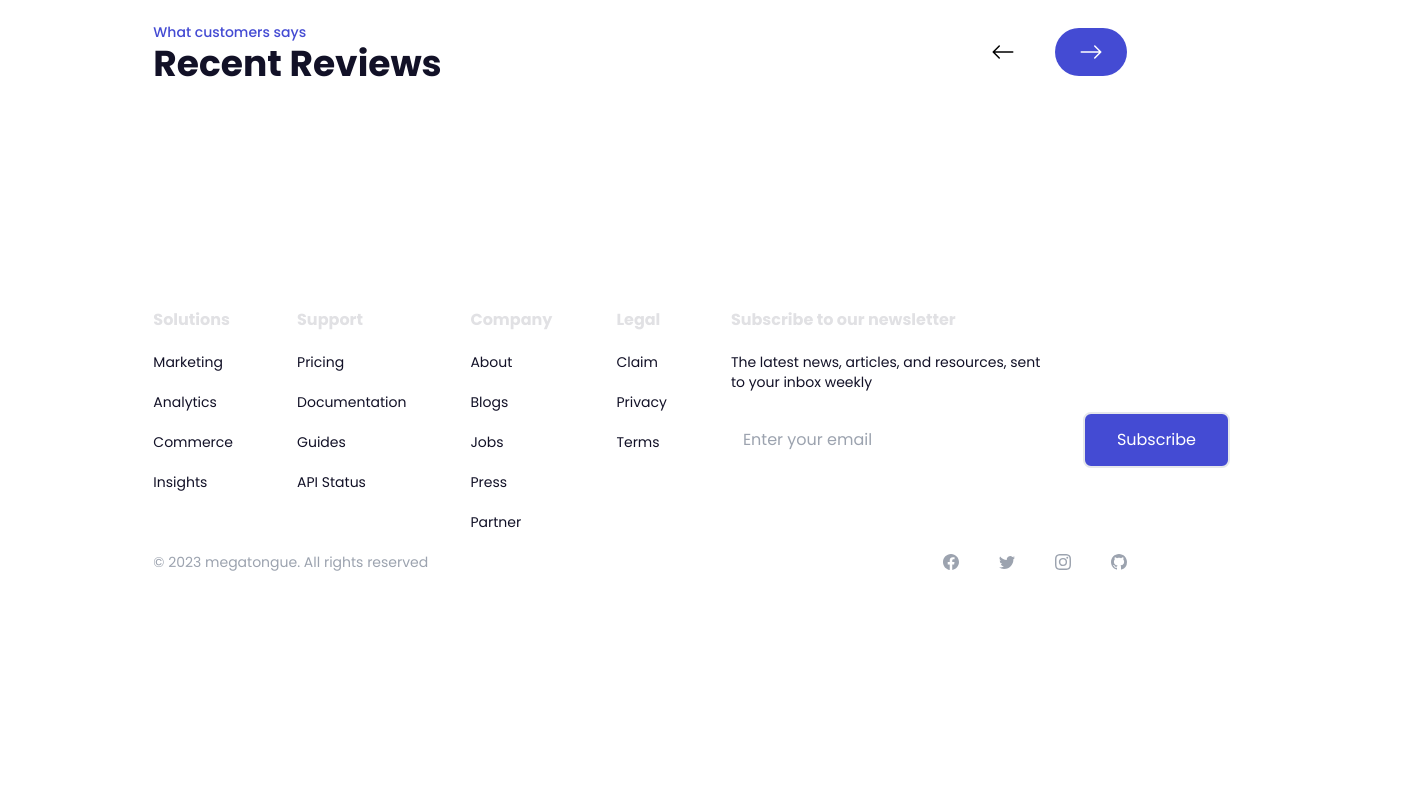
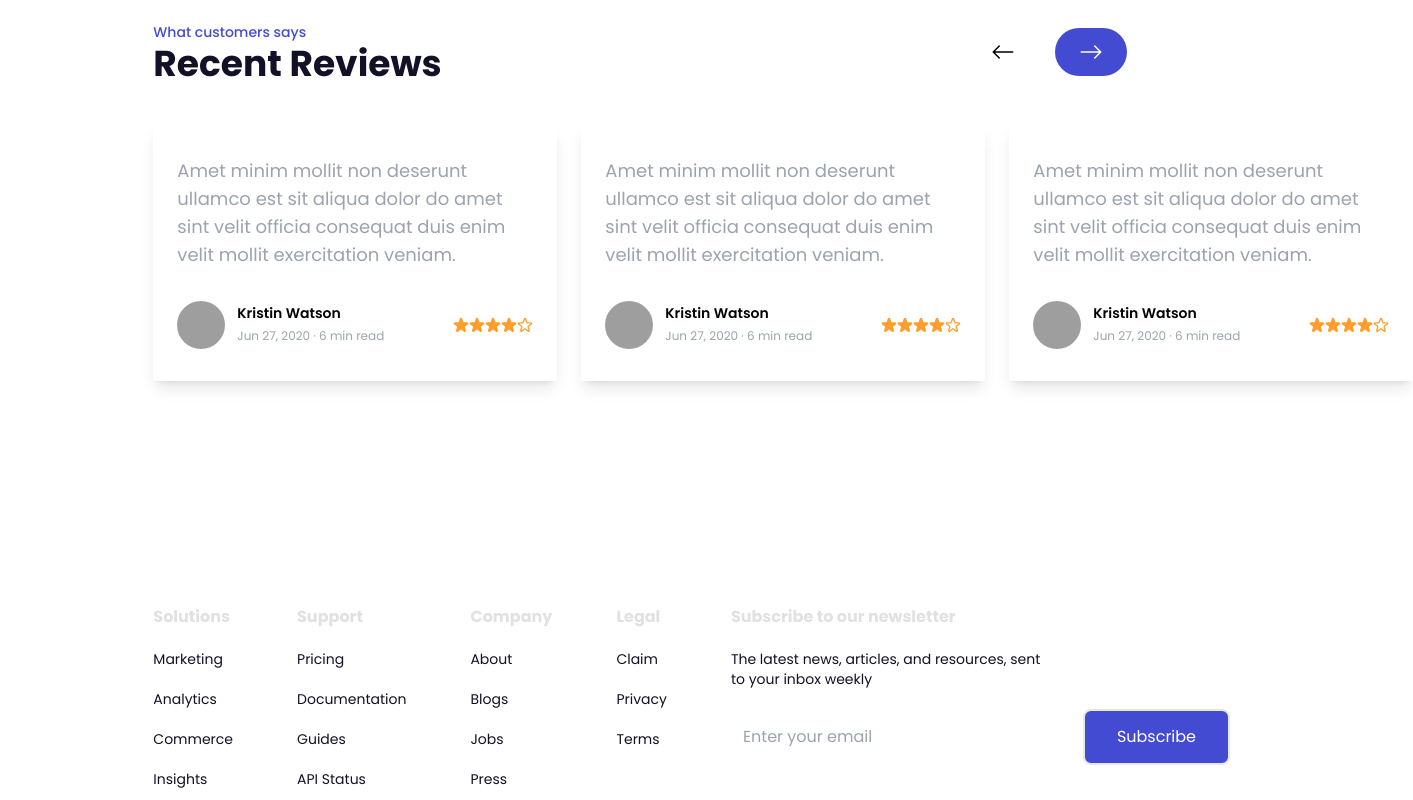
Before and after one commit to stivex001/MegaTongue, a React (Vite) app: page / in a window 1280 px wide. Shown: the part 1040-1840 px from the top of the page, 1413 px wide, since content can reach past the window. Before the commit the page ends 1676 px from the top, so only its background shows below. Built offline with nearby package versions, Linux system fonts and the light colour scheme; grey boxes are pictures that could not be loaded.

Commit message:
feat:implemented review card component

```diff
--- /dev/null
+++ b/src/components/Card.tsx
@@ -0,0 +1,100 @@
+import React from "react";
+
+type Props = {};
+
+const Card = (props: Props) => {
+  return (
+    <div className="bg-white shadow-lg py-8 px-6 ">
+      <div className="flex flex-col gap-8 w-[356px]">
+        <p className="text-lg font-normal text-gray-400 max-w-[408px]">
+          Amet minim mollit non deserunt ullamco est sit aliqua dolor do amet
+          sint velit officia consequat duis enim velit mollit exercitation
+          veniam.
+        </p>
+        <div className="flex items-center justify-between">
+          <div className="flex items-center gap-3">
+            <img src="https://avatars.githubusercontent.com/u/87942124?v=4" alt="" className="w-[48px] h-[48px] rounded-full object-cover"/>
+            <div>
+              <p className="text-sm font-semibold">Kristin Watson</p>
+              <span className="text-xs font-normal text-gray-400 whitespace-nowrap">Jun 27, 2020 · 6 min read</span>
+            </div>
+          </div>
+          <div className="flex items-center">
+            <svg
+              xmlns="http://www.w3.org/2000/svg"
+              width="16"
+              height="16"
+              viewBox="0 0 16 16"
+              fill="none"
+            >
+              <path
+                fill-rule="evenodd"
+                clip-rule="evenodd"
+                d="M6.73108 1.76313C7.12841 0.530942 8.87174 0.530941 9.26907 1.76313L10.3741 5.19015L13.9609 5.19015C15.25 5.19015 15.7887 6.83779 14.7485 7.59933L11.838 9.73009L12.9477 13.1713C13.3443 14.4015 11.934 15.4199 10.891 14.6564L8.00007 12.5399L5.1091 14.6564C4.06614 15.4199 2.6558 14.4015 3.05248 13.1713L4.16212 9.73009L1.25164 7.59933C0.211441 6.83779 0.750096 5.19015 2.03927 5.19015H5.62603L6.73108 1.76313Z"
+                fill="#FF9E2A"
+              />
+            </svg>
+            <svg
+              xmlns="http://www.w3.org/2000/svg"
+              width="16"
+              height="16"
+              viewBox="0 0 16 16"
+              fill="none"
+            >
+              <path
+                fill-rule="evenodd"
+                clip-rule="evenodd"
+                d="M6.73108 1.76313C7.12841 0.530942 8.87174 0.530941 9.26907 1.76313L10.3741 5.19015L13.9609 5.19015C15.25 5.19015 15.7887 6.83779 14.7485 7.59933L11.838 9.73009L12.9477 13.1713C13.3443 14.4015 11.934 15.4199 10.891 14.6564L8.00007 12.5399L5.1091 14.6564C4.06614 15.4199 2.6558 14.4015 3.05248 13.1713L4.16212 9.73009L1.25164 7.59933C0.211441 6.83779 0.750096 5.19015 2.03927 5.19015H5.62603L6.73108 1.76313Z"
+                fill="#FF9E2A"
+              />
+            </svg>
+            <svg
+              xmlns="http://www.w3.org/2000/svg"
+              width="16"
+              height="16"
+              viewBox="0 0 16 16"
+              fill="none"
+            >
+              <path
+                fill-rule="evenodd"
+                clip-rule="evenodd"
+                d="M6.73108 1.76313C7.12841 0.530942 8.87174 0.530941 9.26907 1.76313L10.3741 5.19015L13.9609 5.19015C15.25 5.19015 15.7887 6.83779 14.7485 7.59933L11.838 9.73009L12.9477 13.1713C13.3443 14.4015 11.934 15.4199 10.891 14.6564L8.00007 12.5399L5.1091 14.6564C4.06614 15.4199 2.6558 14.4015 3.05248 13.1713L4.16212 9.73009L1.25164 7.59933C0.211441 6.83779 0.750096 5.19015 2.03927 5.19015H5.62603L6.73108 1.76313Z"
+                fill="#FF9E2A"
+              />
+            </svg>
+            <svg
+              xmlns="http://www.w3.org/2000/svg"
+              width="16"
+              height="16"
+              viewBox="0 0 16 16"
+              fill="none"
+            >
+              <path
+                fill-rule="evenodd"
+                clip-rule="evenodd"
+                d="M6.73108 1.76313C7.12841 0.530942 8.87174 0.530941 9.26907 1.76313L10.3741 5.19015L13.9609 5.19015C15.25 5.19015 15.7887 6.83779 14.7485 7.59933L11.838 9.73009L12.9477 13.1713C13.3443 14.4015 11.934 15.4199 10.891 14.6564L8.00007 12.5399L5.1091 14.6564C4.06614 15.4199 2.6558 14.4015 3.05248 13.1713L4.16212 9.73009L1.25164 7.59933C0.211441 6.83779 0.750096 5.19015 2.03927 5.19015H5.62603L6.73108 1.76313Z"
+                fill="#FF9E2A"
+              />
+            </svg>
+            <svg
+              xmlns="http://www.w3.org/2000/svg"
+              width="16"
+              height="16"
+              viewBox="0 0 16 16"
+              fill="none"
+            >
+              <path
+                fill-rule="evenodd"
+                clip-rule="evenodd"
+                d="M6.73108 1.76313C7.12841 0.530942 8.87174 0.530941 9.26907 1.76313L10.3741 5.19015L13.9609 5.19015C15.25 5.19015 15.7887 6.83779 14.7485 7.59933L11.838 9.73009L12.9477 13.1713C13.3443 14.4015 11.934 15.4199 10.891 14.6564L8.00007 12.5399L5.1091 14.6564C4.06614 15.4199 2.6558 14.4015 3.05248 13.1713L4.16212 9.73009L1.25164 7.59933C0.211441 6.83779 0.750096 5.19015 2.03927 5.19015H5.62603L6.73108 1.76313ZM9.10513 5.59934L8.00007 2.17232L6.89502 5.59934C6.71741 6.15015 6.20476 6.52349 5.62603 6.52349H2.03927L4.94974 8.65425C5.4135 8.99377 5.6075 9.59226 5.43111 10.1393L4.32147 13.5805L7.21245 11.464C7.68141 11.1207 8.31874 11.1207 8.7877 11.464L11.6787 13.5805L10.569 10.1393C10.3927 9.59226 10.5866 8.99377 11.0504 8.65425L13.9609 6.52349H10.3741C9.79539 6.52349 9.28273 6.15015 9.10513 5.59934Z"
+                fill="#FF9E2A"
+              />
+            </svg>
+          </div>
+        </div>
+      </div>
+    </div>
+  );
+};
+
+export default Card;
--- a/src/components/Review.tsx
+++ b/src/components/Review.tsx
@@ -1,4 +1,5 @@
 import { BsArrowLeft, BsArrowRight } from "react-icons/bs";
+import Card from "./Card";
 
 // type Props = {};
 
@@ -16,12 +17,17 @@ const Review = () => {
           </div>
           <div className="flex items-center gap-4">
             <div className="flex items-center justify-center py-3 px-6 bg-[rgba(18, 17, 39, 0.04)] rounded-[100px]">
-              <BsArrowLeft size={24}/>
+              <BsArrowLeft size={24} />
             </div>
             <div className="flex items-center justify-center py-3 px-6 bg-purple-20 rounded-[100px] text-white">
               <BsArrowRight size={24} />
             </div>
           </div>
+        </div>
+        <div className="flex items-center gap-6 mt-[41px]">
+          <Card />
+          <Card />
+          <Card />
         </div>
       </div>
     </div>
```
